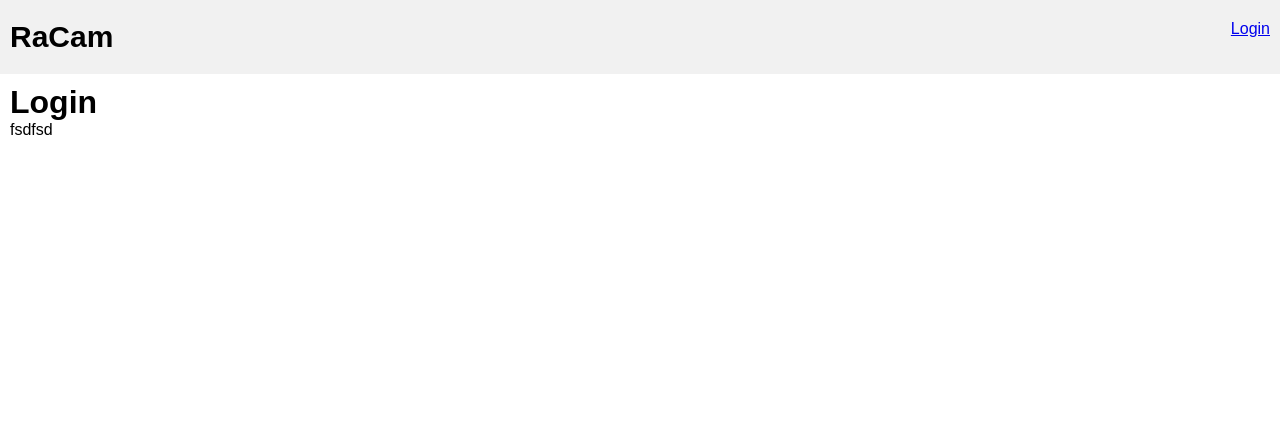
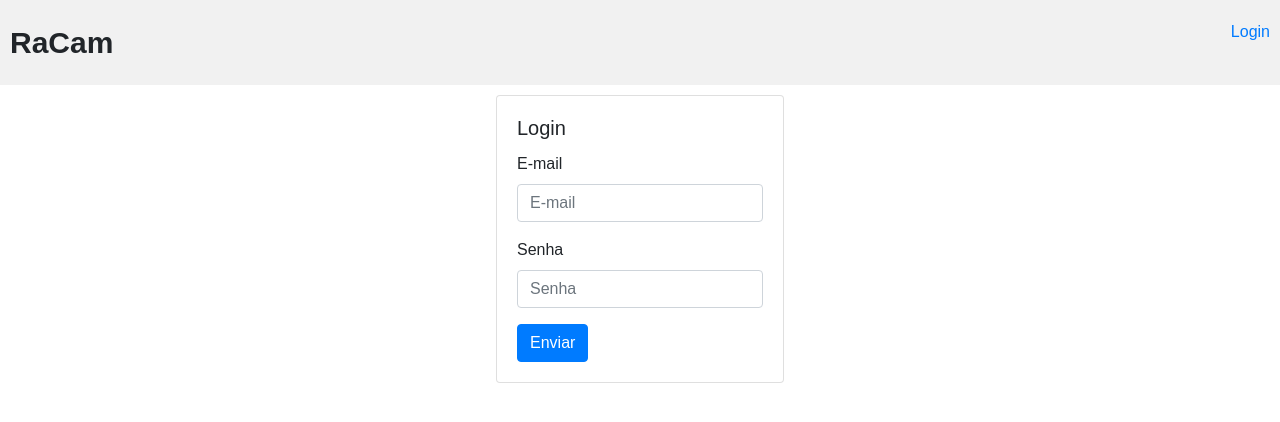
Before and after one commit to PedroBrandalise/racam_frontend, a React (Create React App) app: page /login in a window 1280 px wide. Shown: the top 422 px of the page. Built offline with nearby package versions, Linux system fonts and the light colour scheme; a web font is replaced by a local one.

Commit message:
template da pagina de login

```diff
--- a/package.json
+++ b/package.json
@@ -6,7 +6,10 @@
     "@testing-library/jest-dom": "^4.2.4",
     "@testing-library/react": "^9.3.2",
     "@testing-library/user-event": "^7.1.2",
+    "bootstrap": "^4.5.0",
+    "node-sass": "^4.14.1",
     "react": "^16.13.1",
+    "react-bootstrap": "^1.0.1",
     "react-dom": "^16.13.1",
     "react-router-dom": "^5.2.0",
     "react-scripts": "3.4.1"
--- a/src/App.js
+++ b/src/App.js
@@ -2,6 +2,7 @@ import React from 'react';
 import { BrowserRouter} from 'react-router-dom'
 import Header from './Header'
 import './global.css'
+import 'bootstrap/dist/css/bootstrap.min.css'
 
 
 import Routes from "./routes"
@@ -13,7 +14,10 @@ function App() {
         <div className='content'>
           <Routes />
         </div>
+
+
       </BrowserRouter>
+
 
   );
 }
--- /dev/null
+++ b/src/pages/Login.css
@@ -0,0 +1,3 @@
+.cardLogin{
+    margin: auto;
+}
--- a/src/pages/Login.js
+++ b/src/pages/Login.js
@@ -1,15 +1,45 @@
 
 import React, { Component} from 'react'
-
+import Card from 'react-bootstrap/Card'
+import Button from 'react-bootstrap/Button'
+import Form from 'react-bootstrap/Form'
+import './Login.css'
 
 class Login extends Component {
     render (){
         return(
             <div>
-                <h1> Login</h1>
-                <p>
-                    fsdfsd
-                </p>
+
+
+                <Card style={{ width: '18rem' }} className="cardLogin">
+
+                    <Card.Body>
+                        <Card.Title>Login</Card.Title>
+                        <Card.Text>
+                        <Form>
+                            <Form.Group controlId="formBasicEmail">
+                                <Form.Label>E-mail</Form.Label>
+                                <Form.Control type="email" placeholder="E-mail" />
+
+                            </Form.Group>
+
+                            <Form.Group controlId="formBasicPassword">
+                                <Form.Label>Senha</Form.Label>
+                                <Form.Control type="password" placeholder="Senha" />
+                            </Form.Group>
+
+
+                            <Button variant="primary" type="submit">
+                                Enviar
+                            </Button>
+                            </Form>
+
+                        </Card.Text>
+
+                    </Card.Body>
+                </Card>
+
+
             </div>
         );
     }
```
Also changed, not shown: 2 other files (tests, documents, lock files or other folders).
